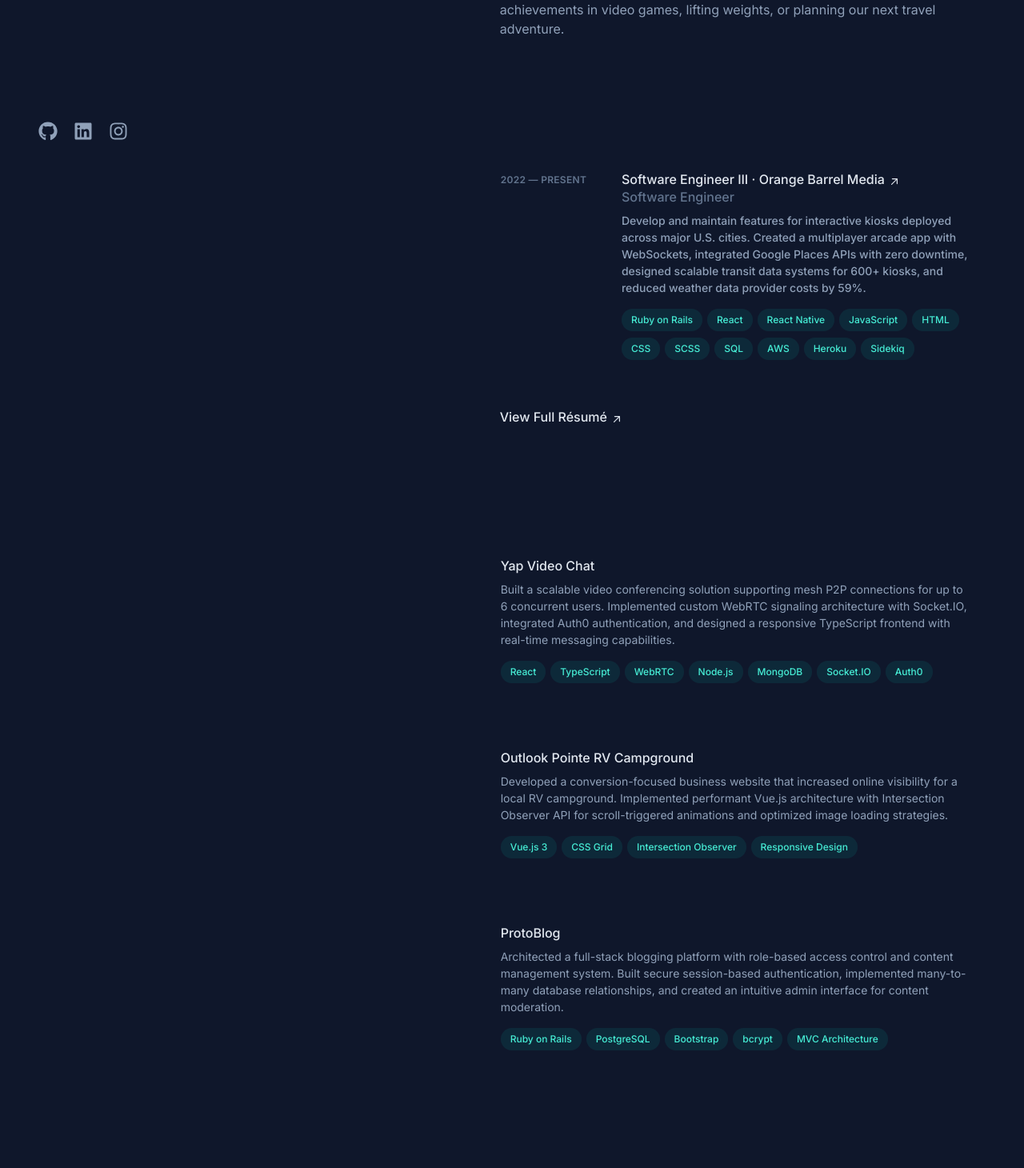
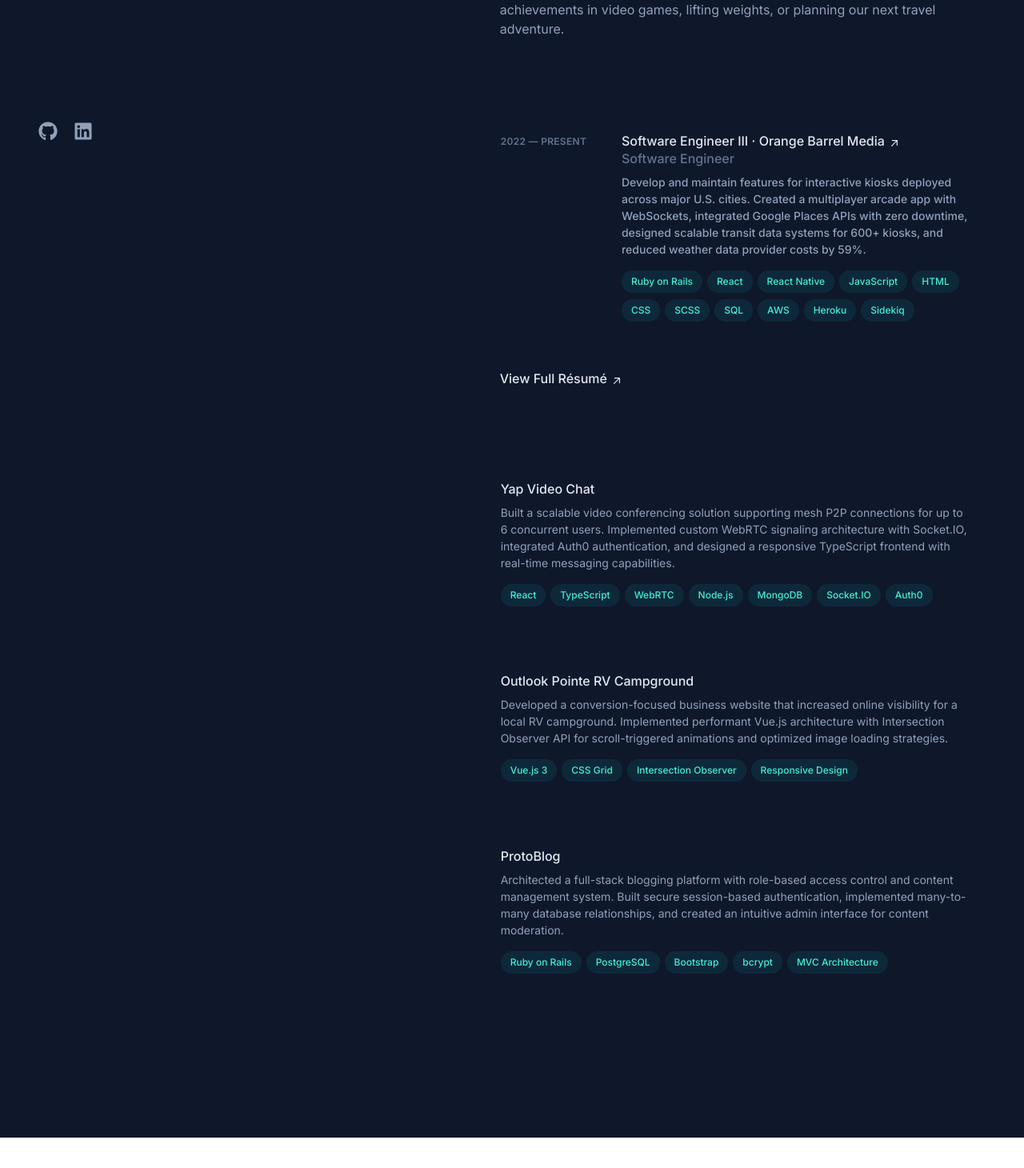
Before and after one commit to c-miles/my-portfolio, a React (Vite) app: page / in a window 1280 px wide. Shown: the part 528-1988 px from the top of the page at 80% size. After the commit the page ends 1950 px from the top, so only its background shows below. Built offline with nearby package versions, Linux system fonts and the light colour scheme.

Commit message:
comment out Instagram icon and reduce section spacing to match reference design

```diff
--- a/src/components/Socials.jsx
+++ b/src/components/Socials.jsx
@@ -27,7 +27,7 @@
         <FaLinkedin className="h-6 w-6 text-slate-400 group-hover:text-slate-200" />
       </a>
     </li>
-    <li className="mr-5">
+    {/* <li className="mr-5">
       <a
         className="group block transition-colors"
         href="https://www.instagram.com/st0rm_b0rn_/"
@@ -38,7 +38,7 @@
         <span className="sr-only">Instagram</span>
         <FaInstagram className="h-6 w-6 text-slate-400 group-hover:text-slate-200" />
       </a>
-    </li>
+    </li> */}
   </ul>
 );
 
--- a/src/components/sections/About.jsx
+++ b/src/components/sections/About.jsx
@@ -4,7 +4,7 @@
   return (
     <section
       id="about"
-      className="mb-16 scroll-mt-16 md:mb-24 lg:mb-36 lg:scroll-mt-24"
+      className="mb-16 scroll-mt-16 md:mb-20 lg:mb-24 lg:scroll-mt-24"
       aria-label="About me"
     >
       <h2 className="mb-4 text-sm font-bold uppercase tracking-widest text-slate-200 lg:hidden">
--- a/src/components/sections/Experience.jsx
+++ b/src/components/sections/Experience.jsx
@@ -4,7 +4,7 @@
 const Experience = () => (
   <section
     id="experience"
-    className="mb-16 scroll-mt-16 md:mb-24 lg:mb-36 lg:scroll-mt-24"
+    className="mb-16 scroll-mt-16 md:mb-20 lg:mb-24 lg:scroll-mt-24"
     aria-label="Work experience"
   >
     <h2 className="mb-4 text-sm font-bold uppercase tracking-widest text-slate-200 lg:hidden">
--- a/src/components/sections/Projects.jsx
+++ b/src/components/sections/Projects.jsx
@@ -4,7 +4,7 @@
 const Projects = () => (
   <section
     id="projects"
-    className="mb-16 scroll-mt-16 md:mb-24 lg:mb-36 lg:scroll-mt-24"
+    className="mb-16 scroll-mt-16 md:mb-20 lg:mb-24 lg:scroll-mt-24"
     aria-label="Selected projects"
   >
     <h2 className="mb-4 text-sm font-bold uppercase tracking-widest text-slate-200 lg:hidden">
```
